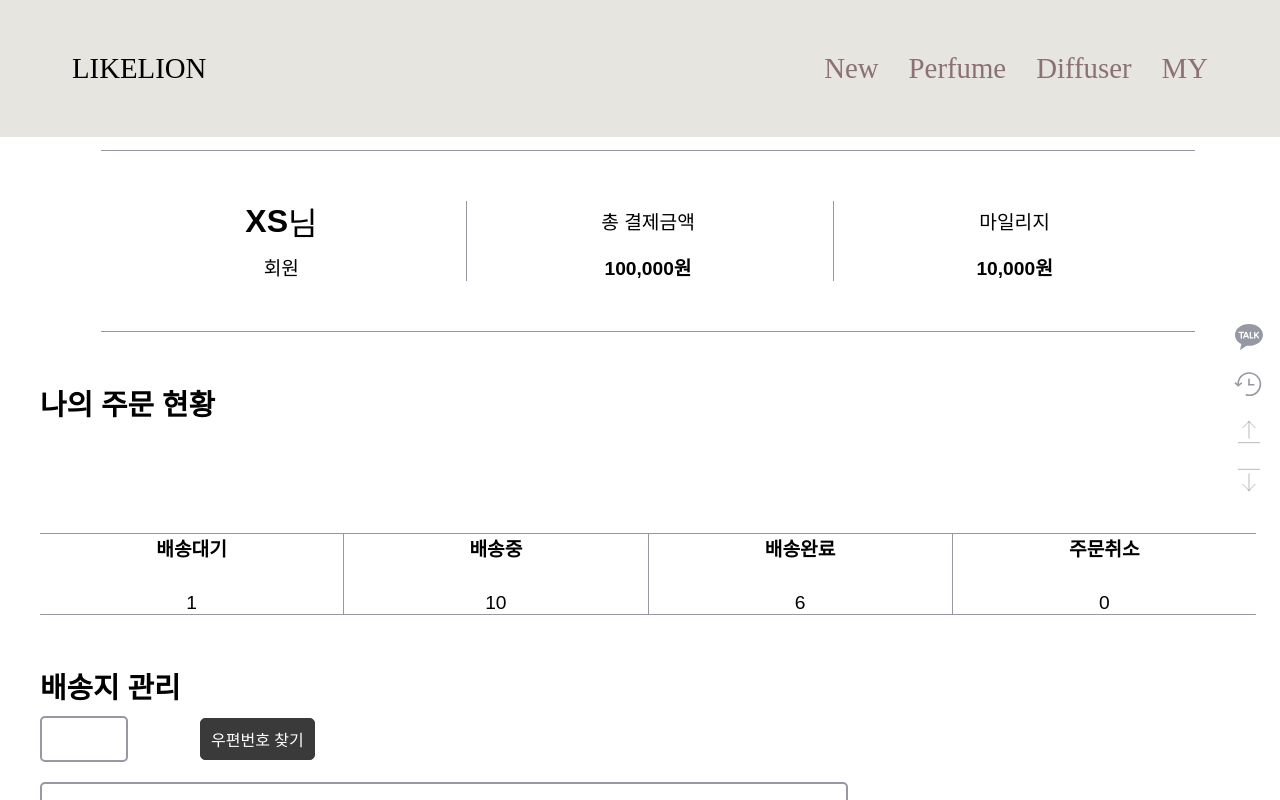
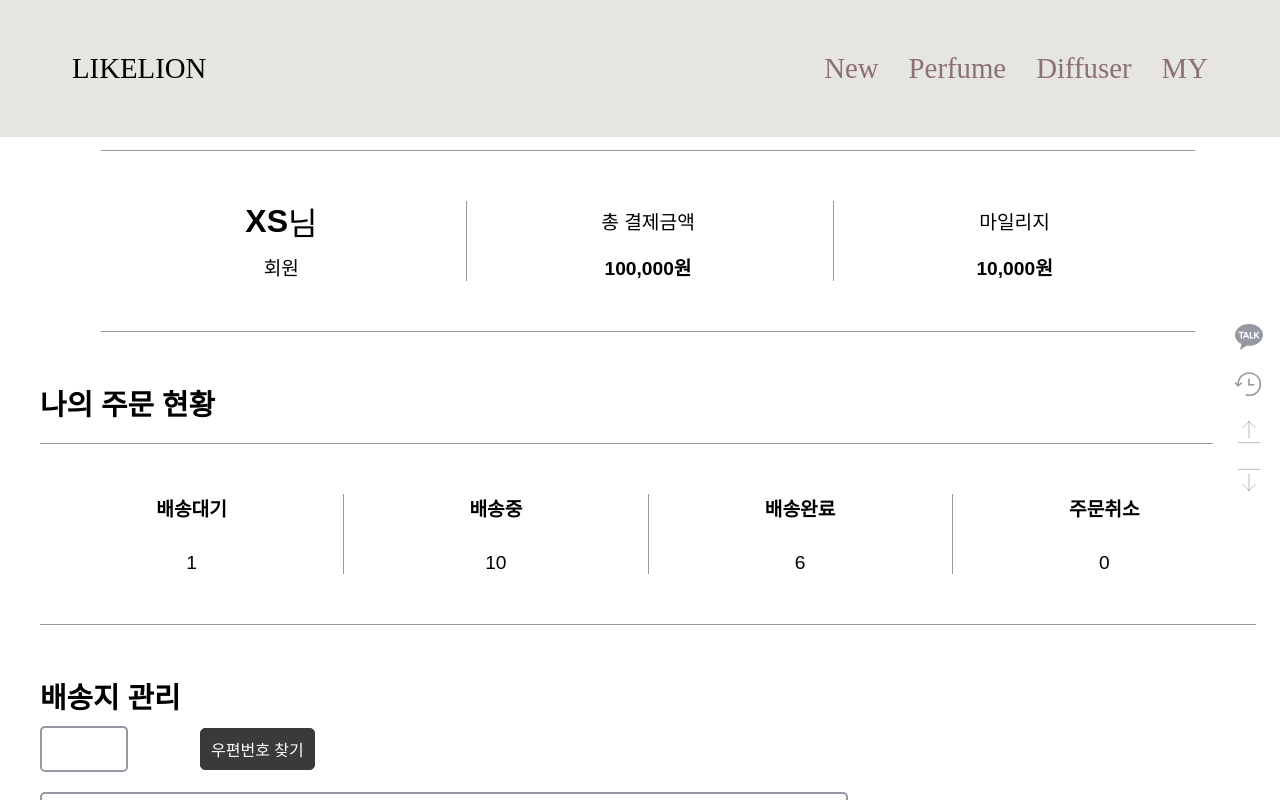
Before and after one commit to Likelion-13th/XS-Frontend, a React (Create React App) app in the folder accessed/: page /Mypage in a window 1280 px wide. Shown: the top 800 px of the page. Built offline with nearby package versions, Linux system fonts and the light colour scheme; a web font is replaced by a local one.

Commit message:
Mistake fixed

```diff
--- a/accessed/src/styles/Mypage.css
+++ b/accessed/src/styles/Mypage.css
@@ -74,7 +74,8 @@
     width: 100%;
     display: flex;
     justify-content: space-between;
-    margin-top: 100px;
+    margin-top: 10px;
+    padding: 50px 0px;
     border-top: 1px solid #9698a4;
     border-bottom: 1px solid #9698a4;
 }
```
